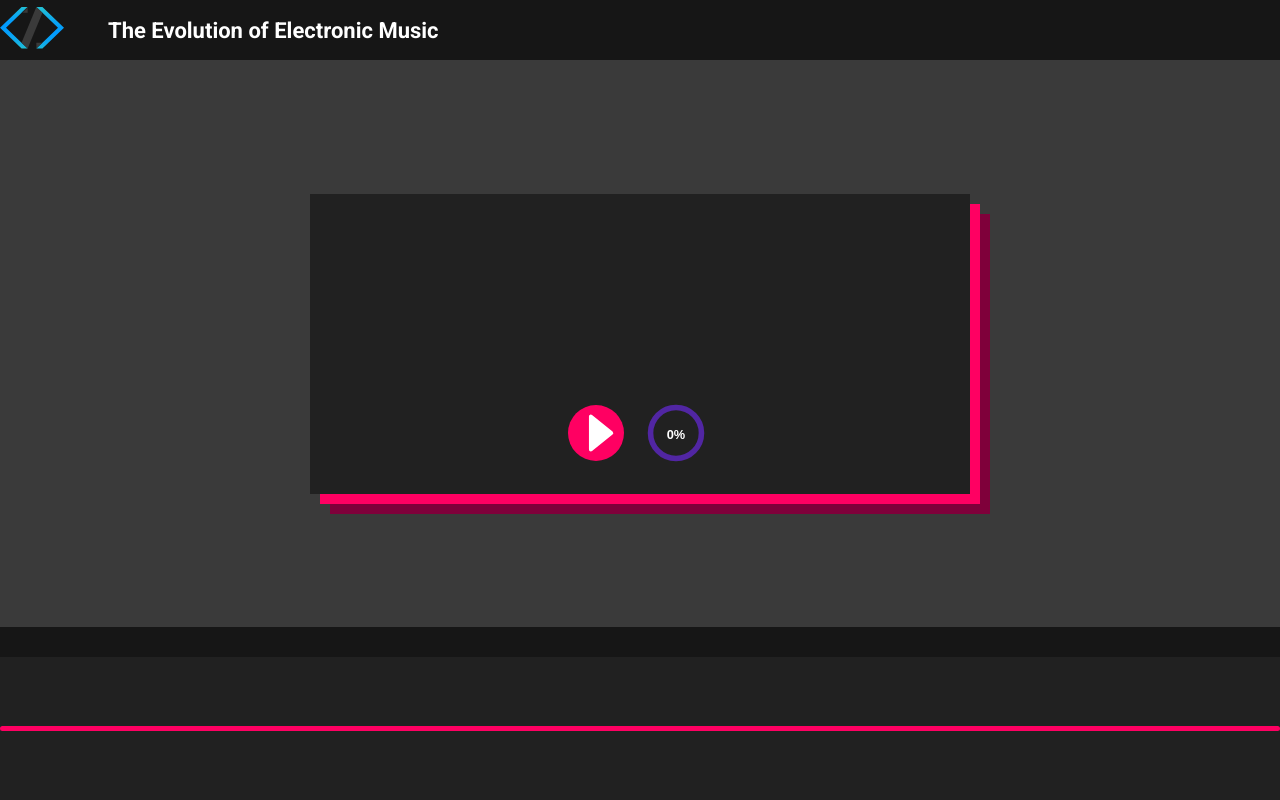
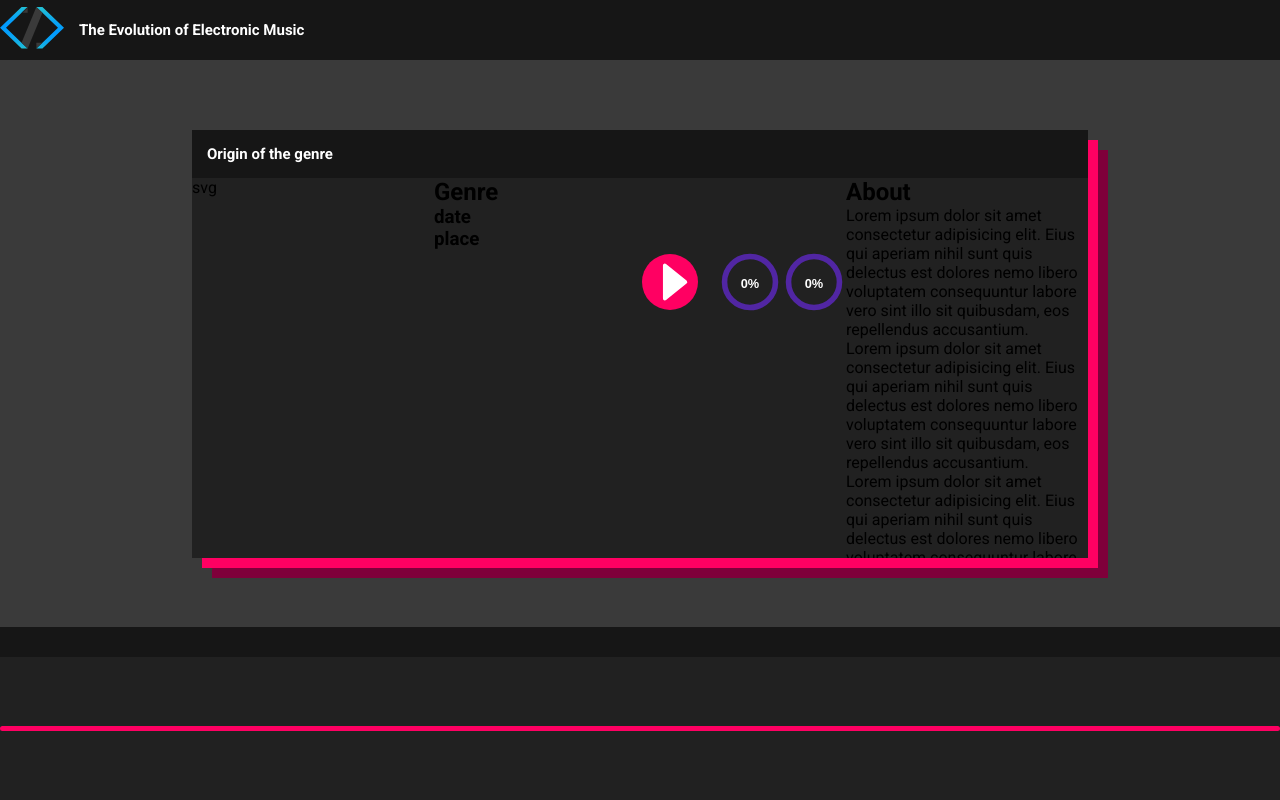
Before and after one commit to karolinavalentova2/timeline, a PHP site: page / in a window 1280 px wide; the page is wider, and only the part inside the window is pictured. Run offline with PHP 8.4, Linux system fonts and the light colour scheme.

Commit message:
New layout base build

```diff
--- a/index.html
+++ b/index.html
@@ -18,23 +18,56 @@
       <h1>The Evolution of Electronic Music</h1>
     </header>
     <main>
-      <section id="spectrum"></section>
+      <aside id="spectrum"></aside>
       <audio
         id="music"
         autoplay="true"
         loop="true"
         src="assets/SynthPop.mp3"
       ></audio>
-      <div class="content">
-        <div id="container">
-          <div class="music-container">
-            <div class="play-song-container">
-              <div id="play-button-SVG"></div>
-              <div id="progressDonut"></div>
-            </div>
+      <section id="content">
+        <h2 id="topbar">Origin of the genre</h2>
+        <div id="svgImage">svg</div>
+        <article>
+          <h2 id="modalGenre">Genre</h2>
+          <h3 id="modalDate">date</h3>
+          <h3 id="modalOrigin">place</h3>
+          <div id="modalMusicContainer">
+            <div id="play-button-SVG"></div>
+            <div id="progressDonut"></div>
+            <div id="progressDonut2"></div>
           </div>
-        </div>
-      </div>
+        </article>
+        <article>
+          <h2>About</h2>
+          <div id="modalInfo">
+            <p>
+              Lorem ipsum dolor sit amet consectetur adipisicing elit. Eius qui
+              aperiam nihil sunt quis delectus est dolores nemo libero
+              voluptatem consequuntur labore vero sint illo sit quibusdam, eos
+              repellendus accusantium.
+            </p>
+            <p>
+              Lorem ipsum dolor sit amet consectetur adipisicing elit. Eius qui
+              aperiam nihil sunt quis delectus est dolores nemo libero
+              voluptatem consequuntur labore vero sint illo sit quibusdam, eos
+              repellendus accusantium.
+            </p>
+            <p>
+              Lorem ipsum dolor sit amet consectetur adipisicing elit. Eius qui
+              aperiam nihil sunt quis delectus est dolores nemo libero
+              voluptatem consequuntur labore vero sint illo sit quibusdam, eos
+              repellendus accusantium.
+            </p>
+            <p>
+              Lorem ipsum dolor sit amet consectetur adipisicing elit. Eius qui
+              aperiam nihil sunt quis delectus est dolores nemo libero
+              voluptatem consequuntur labore vero sint illo sit quibusdam, eos
+              repellendus accusantium.
+            </p>
+          </div>
+        </article>
+      </section>
     </main>
 
     <footer>
--- a/timeline.css
+++ b/timeline.css
@@ -1,18 +1,33 @@
 * {
   box-sizing: border-box;
+  margin: 0;
+  padding: 0;
 }
 
 :root {
   --main-color: #ff0062;
   --alt-color: #7f003a;
+
+  --bg-color: #3a3a3a;
+  --gray-color: #212121;
+  --black-color: #161616;
 }
 
 body {
-  margin: 0;
-  padding: 0;
-  background: #3a3a3a;
+  background: var(--bg-color);
   overflow: hidden;
   font-family: "Roboto", sans-serif;
+}
+
+h1,
+#topbar {
+  color: white;
+  font-size: 15px;
+}
+
+h1 {
+  margin: 0;
+  padding-left: 1em;
 }
 
 main {
@@ -27,16 +42,9 @@ main {
 header {
   width: 100%;
   height: 60px;
-  background: #161616;
+  background: var(--black-color);
   display: flex;
   align-items: center;
-}
-
-header h1 {
-  margin: 0;
-  color: white;
-  font-size: 15px;
-  padding-left: 1em;
 }
 
 #logo-container {
@@ -46,12 +54,12 @@ header h1 {
 #timeline {
   width: 100%;
   margin: 0 auto;
-  background: #212121;
+  background: var(--gray-color);
   position: relative;
 }
 
 #timeline-top {
-  background: #161616;
+  background: var(--black-color);
   width: 100%;
   height: 30px;
 }
@@ -82,7 +90,6 @@ header h1 {
   cursor: pointer;
   text-align: center;
   line-height: 36px;
-  /*transform: translateX(-50%);*/
   font-size: 13px;
   color: var(--main-color);
   left: 50%;
@@ -128,8 +135,40 @@ footer {
   margin-top: 41px;
   transform: translateX(0);
 }
+/************************
 
-.infobox {
+  Modal container / Content
+
+***********************/
+#content {
+  display: grid;
+  grid-template-columns: 1fr 1fr 1fr;
+  grid-template-rows: max-content;
+  width: 70%;
+  height: 80%;
+  background: var(--gray-color);
+  box-shadow: 10px 10px 0 var(--main-color), 20px 20px 0 var(--alt-color);
+  z-index: 1;
+}
+#topbar {
+  grid-column: 1 / -1;
+  background: var(--black-color);
+  color: white;
+  padding: 15px;
+}
+#modalMusicContainer {
+  display: flex;
+  align-items: center;
+}
+#content article:last-child {
+  overflow-y: scroll;
+}
+/************************
+
+  Old CSS start
+
+***********************/
+/*.infobox {
   position: absolute;
   width: 100%;
   color: #009aff;
@@ -140,7 +179,7 @@ footer {
 #container {
   width: 100%;
   height: 300px;
-  background: #212121;
+  background: var(--gray-color);
   margin: 0 auto;
   position: relative;
 }
@@ -157,7 +196,7 @@ footer {
   width: 100%;
   position: relative;
   z-index: 5;
-  /*box-shadow: 10px 10px 0 #ff0062, 20px 20px 0 #7f003a;*/
+  /*box-shadow: 10px 10px 0 #ff0062, 20px 20px 0 #7f003a;
 }
 .content::before,
 .content::after {
@@ -183,7 +222,7 @@ footer {
   top: 0;
   width: 100%;
   height: 40px;
-  background: #161616;
+  background: var(--black-color);
 }
 
 .show {
@@ -212,7 +251,12 @@ footer {
 .modal-h2 {
   font-size: 15px;
   margin-top: 15px;
-}
+}*/
+/************************
+
+  Old CSS end
+
+***********************/
 
 /* -------------------------- music player and donut chart */
 .play-song-container {
@@ -290,7 +334,7 @@ spectrum
   left: 0;
   transform-origin: bottom;
   pointer-events: none;
-  z-index: 1;
+  z-index: 0;
   margin: 0 0 0 calc(0px - 1vw);
 }
 
@@ -302,7 +346,7 @@ audiobars
 .audiobar {
   width: calc(1vw - 1px);
   height: 100%;
-  background: #161616;
+  background: var(--black-color);
   border-top-left-radius: 10px;
   border-top-right-radius: 10px;
   border-bottom-right-radius: 0;
@@ -396,9 +440,4 @@ audiobars
   .content {
     width: 660px;
   }
-
-  header h1 {
-    font-size: 22px;
-    padding-left: 2em;
-  }
 }
--- a/timeline.js
+++ b/timeline.js
@@ -342,6 +342,7 @@ async function loadSVG() {
     document.getElementById("play-button-SVG").innerHTML = SVG.playButton;
     startMusic();
     document.getElementById("progressDonut").innerHTML = SVG.progressDonut;
+    document.getElementById("progressDonut2").innerHTML = SVG.progressDonut;
   } catch (error) {
     console.error("Cannot read svg file, reason: " + error.message);
   }
```
